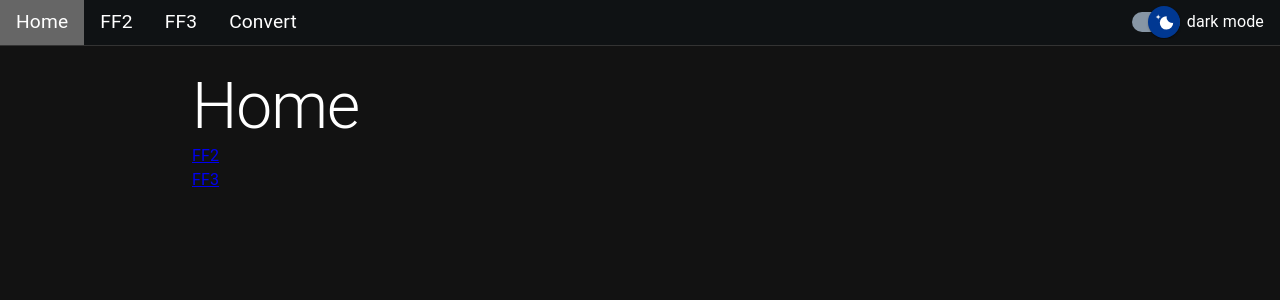
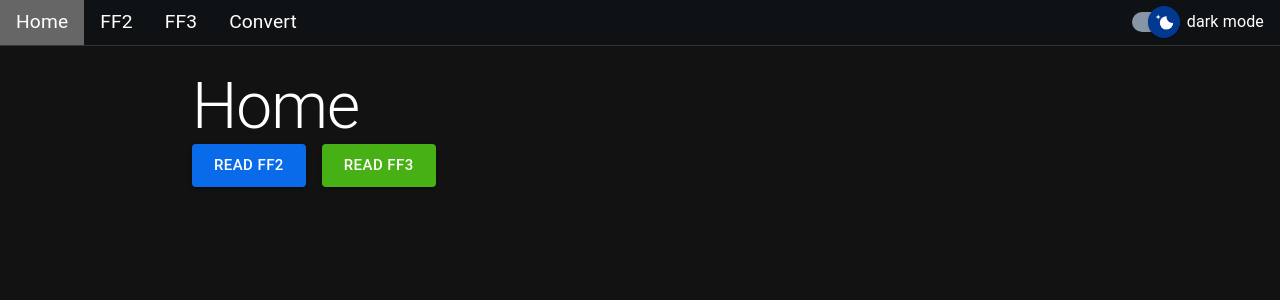
Before and after one commit to lastingParadox/ff-site, a React (Vite) app: page / in a window 1280 px wide. Shown: the top 300 px of the page. Built offline with nearby package versions, Linux system fonts and the light colour scheme.

Commit message:
Cleanup and add buttons to homepage

```diff
--- a/src/components/EpisodeItem/EpisodeItem.tsx
+++ b/src/components/EpisodeItem/EpisodeItem.tsx
@@ -1,9 +1,7 @@
 import { Box, Typography } from '@mui/material';
 import { Episode as EpisodeType } from '@/types/Episodes';
 import styles from './episode.module.scss';
-import { palette } from '@mui/system';
 
-// export default function StoryBlock({ block, id }: { block: Block; id: number }): JSX.Element {
 export default function EpisodeItem({
     episode,
     handleEpisodeClick,
--- a/src/components/StoryBlock/StoryBlock.tsx
+++ b/src/components/StoryBlock/StoryBlock.tsx
@@ -1,4 +1,4 @@
-import { Avatar, Typography, Tooltip } from '@mui/material';
+import { Avatar, Typography, Tooltip, Box } from '@mui/material';
 import Card from '@mui/material/Card/Card';
 import ContentPasteIcon from '@mui/icons-material/ContentPaste';
 import CharacterColors from '@/assets/json/characterColors.json';
--- a/src/pages/Home.tsx
+++ b/src/pages/Home.tsx
@@ -1,11 +1,17 @@
-import { Typography } from '@mui/material';
+import { Typography, Button, Stack } from '@mui/material';
 
 export default function Home() {
     return (
         <main>
             <Typography variant='h1'>Home</Typography>
-            <a href="/ff2">FF2</a>
-            <a href="/ff3">FF3</a>
+            <Stack direction="row" spacing={2}>
+                <Button variant='contained' color='ff2' href='/ff2' size="large">
+                    Read FF2
+                </Button>
+                <Button variant='contained' color='ff3' href='/ff3' size="large">
+                    Read FF3
+                </Button>
+            </Stack>
         </main>
     );
 }
--- a/src/pages/RootLayout.tsx
+++ b/src/pages/RootLayout.tsx
@@ -22,6 +22,12 @@ declare module '@mui/material/styles' {
         ff2: PaletteOptions['primary'];
         ff3: PaletteOptions['primary'];
         ff4: PaletteOptions['primary'];
+    }
+}
+
+declare module '@mui/material/Button' {
+    interface ButtonPropsColorOverrides {
+        custom: true;
     }
 }
 
```
Also changed, not shown: src/components/EpisodeItem/episode.module.scss (+0 -11 lines).
